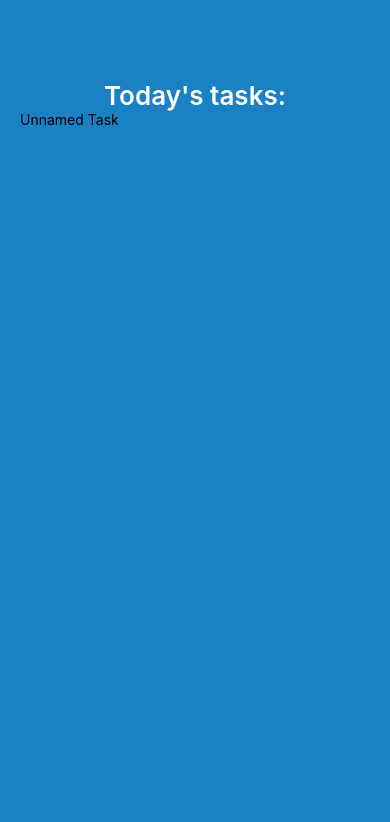
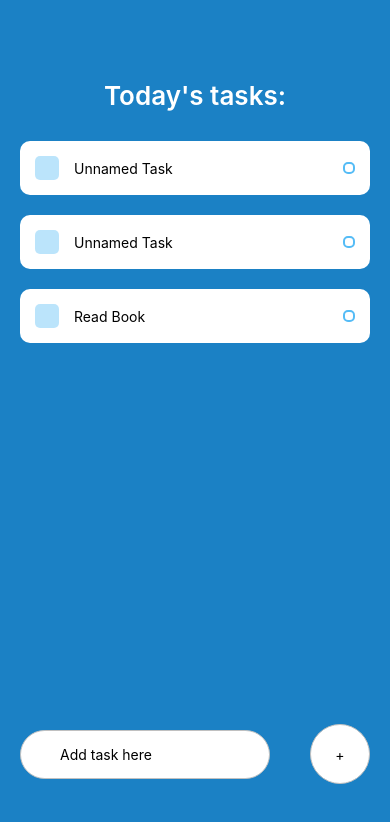
Before and after one commit to twomooncakes/react-native-todo, a React Native app: screen / in a window 390 px wide. Shown: the top 822 px of the page. Built offline with nearby package versions, Linux system fonts and the light colour scheme.

Commit message:
basic UI

```diff
--- a/App.js
+++ b/App.js
@@ -1,5 +1,5 @@
-import { StatusBar } from 'expo-status-bar';
-import { StyleSheet, Text, View } from 'react-native';
+import { Platform, StyleSheet, Text, View, KeyboardAvoidingView, TextInput, TouchableOpacity } from 'react-native';
+
 import Task from './components/Task';
 
 export default function App() {
@@ -12,8 +12,24 @@ export default function App() {
                 <View style={styles.items}>
                     {/* Tasks */}
                     <Task></Task>
+                    <Task></Task>
+                    <Task text={'Read Book'}></Task>
                 </View>
             </View>
+
+            {/* Add Task */}
+            <KeyboardAvoidingView
+                behavior={Platform.OS === "ios" ? "padding" : "height"}
+                style={styles.writeTaskWrapper}
+            >
+                <TextInput style={styles.input} placeholder='Add task here'/>
+
+                <TouchableOpacity >
+                    <View style={styles.addWrapper}>
+                        <Text style={styles.addSymbol}>+</Text>
+                    </View>
+                </TouchableOpacity>
+            </KeyboardAvoidingView>
         </View>
     );
 }
@@ -35,6 +51,36 @@ const styles = StyleSheet.create({
     color: '#fff',
   },
   items: {
+    marginTop: 30,
+  },
+  writeTaskWrapper: {
+    position: 'absolute',
+    bottom: 60,
+    width: '100%',
+    flexDirection: 'row',
+    justifyContent: 'space-around',
+    alignItems: 'center',
+  },
+  input: {
+    backgroundColor: '#fff',
+    borderRadius: 60,
+    borderColor: '#C0C0C0',
+    borderWidth: 1,
+    paddingVertical: 15,
+    paddingHorizontal: '10%',
+    width: 250,
+  },
+  addWrapper: {
+    width: 60,
+    height: 60,
+    backgroundColor: '#fff',
+    borderRadius: 60,
+    justifyContent: 'center',
+    alignItems: 'center',
+    borderColor: '#C0C0C0',
+    borderWidth: 1,
+  },
+  addSymbol: {
 
   },
 });
--- a/components/Task.js
+++ b/components/Task.js
@@ -5,13 +5,48 @@ import { View, Text, StyleSheet } from "react-native";
 function Task({text}) {
     return (
         <View style={styles.item}>
-            <Text>{text ? text : 'Unnamed Task'}</Text>
+            <View style={styles.itemLeft}>
+                <View style={styles.square}></View>
+                <Text style={styles.itemTitle}>{text ? text : 'Unnamed Task'}</Text>
+            </View>
+            <View style={styles.circular}></View>
         </View>
     );
 }
 
 const styles = StyleSheet.create({
-
+    item: {
+        padding: 15,
+        backgroundColor: '#fff',
+        borderRadius: 10,
+        flexDirection: 'row',
+        justifyContent: 'space-between',
+        alignItems: 'center',
+        marginBottom: 20,
+    },
+    itemLeft: {
+        flexDirection: 'row',
+        flexWrap: 'wrap',
+        alignItems: 'center',
+    },
+    square: {
+        borderRadius: 5,
+        width: 24,
+        height: 24,
+        backgroundColor: '#55BCF6',
+        opacity: 0.4,
+        marginRight: 15,
+    },
+    itemTitle: {
+        maxWidth: '80%',
+    },
+    circular: {
+        borderRadius: 5,
+        width: 12,
+        height: 12,
+        borderColor: '#55BCF6',
+        borderWidth: 2,
+    }
 });
 
 export default Task;
```
